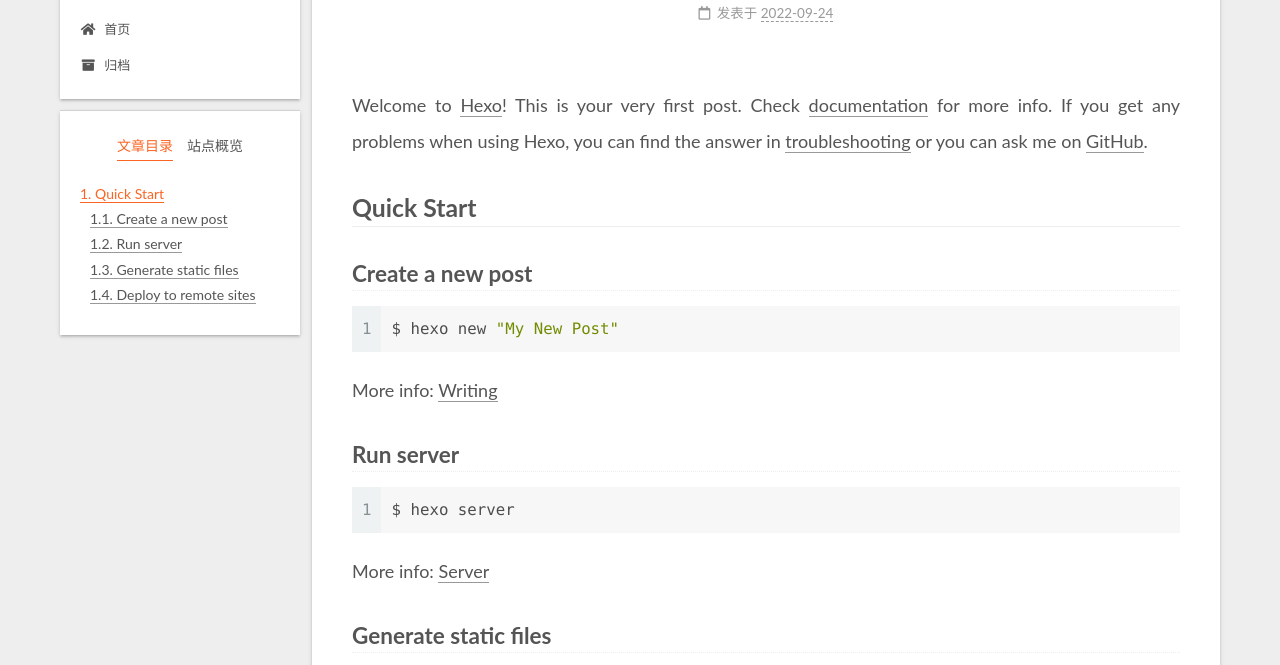
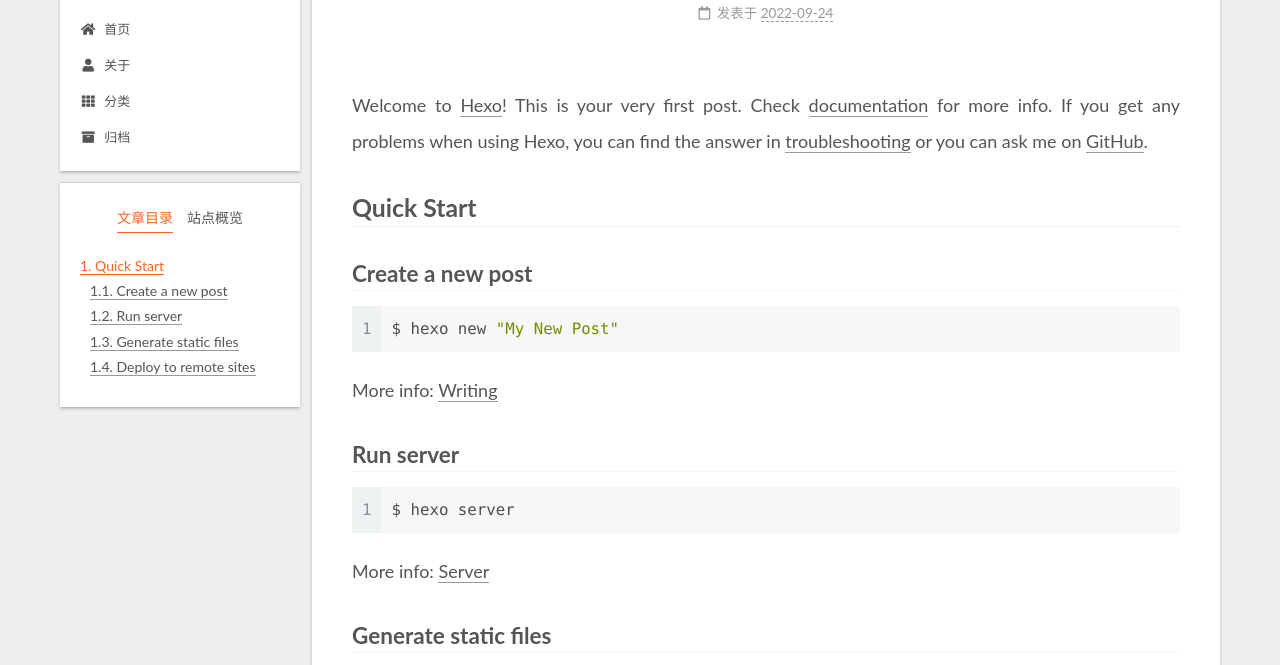
Before and after one commit to 835376431/835376431.github.io, a plain HTML site: page 2022/09/24/hello-world/index.html in a window 1280 px wide. Shown: the part 87-752 px from the top of the page. Drawn offline with Linux system fonts and the light colour scheme.

Commit message:
Site updated: 2022-09-24 04:11:26

```diff
--- a/2022/09/24/hello-world/index.html
+++ b/2022/09/24/hello-world/index.html
@@ -115,6 +115,16 @@
         <li class="menu-item menu-item-home">
 
     <a href="/" rel="section"><i class="fa fa-home fa-fw"></i>首页</a>
+
+  </li>
+        <li class="menu-item menu-item-about">
+
+    <a href="/about/" rel="section"><i class="fa fa-user fa-fw"></i>关于</a>
+
+  </li>
+        <li class="menu-item menu-item-categories">
+
+    <a href="/categories/" rel="section"><i class="fa fa-th fa-fw"></i>分类</a>
 
   </li>
         <li class="menu-item menu-item-archives">
--- a/css/main.css
+++ b/css/main.css
@@ -1168,7 +1168,7 @@ pre .javascript .function {
 }
 .links-of-author a::before,
 .links-of-author span.exturl::before {
-  background: #a84441;
+  background: #c90bf1;
   border-radius: 50%;
   content: ' ';
   display: inline-block;
```
Also changed, not shown: archives/2022/09/index.html (+10 -0 lines), archives/2022/index.html (+10 -0 lines), archives/index.html (+10 -0 lines), index.html (+10 -0 lines), 1 other file.
